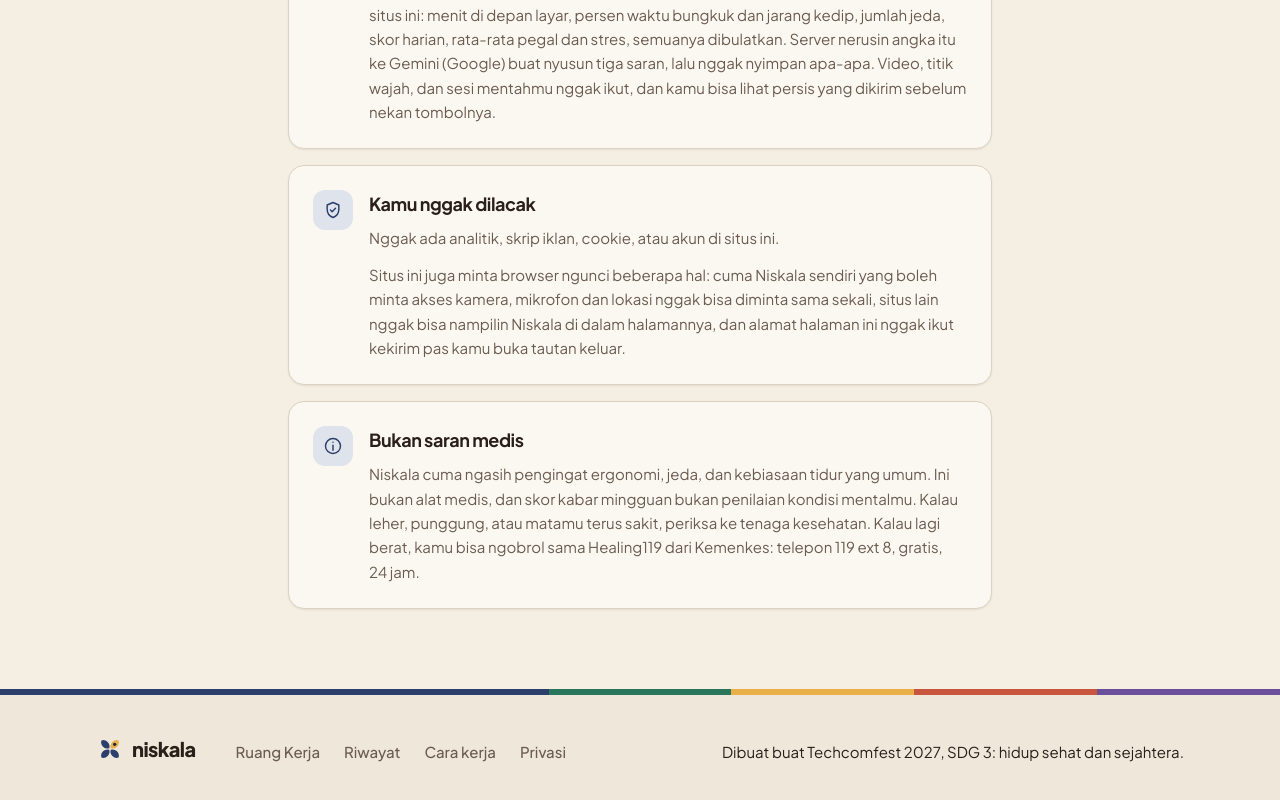
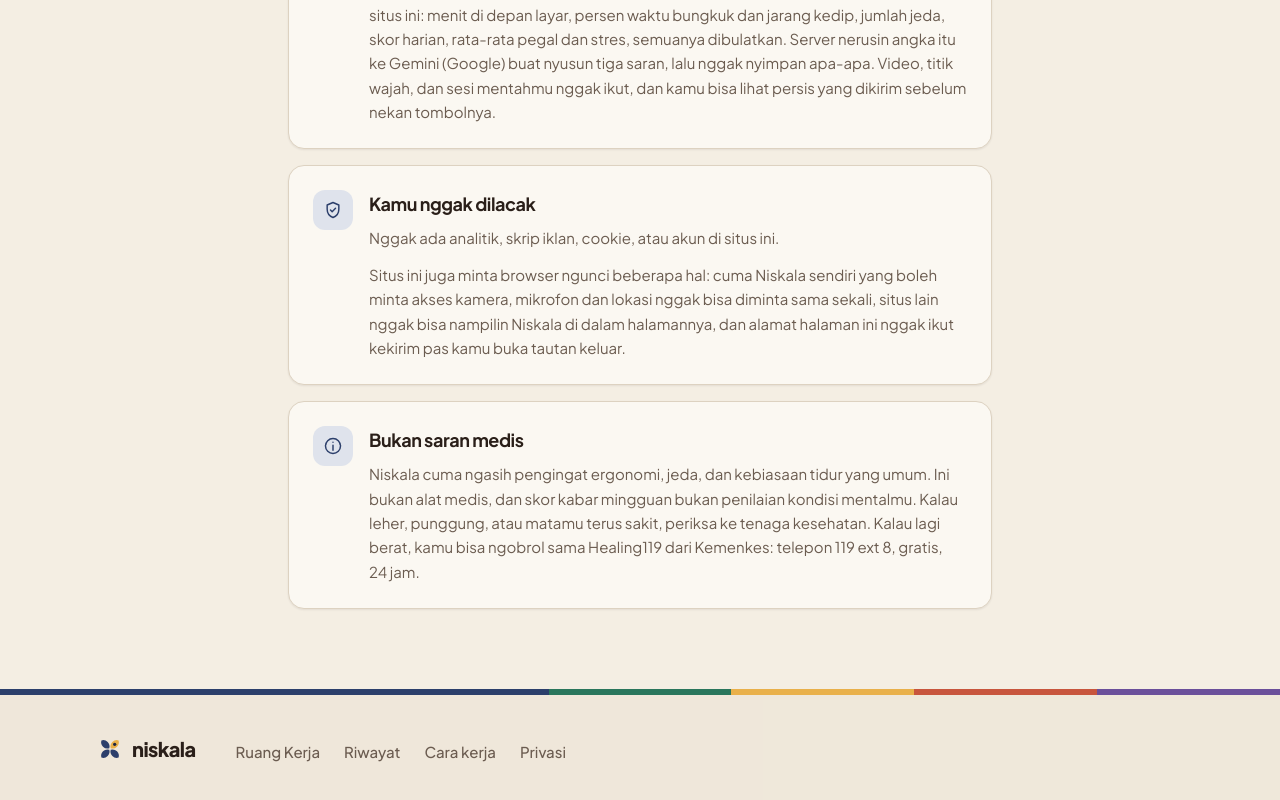
Before and after one commit to Ariffansyah/niskala, a Next.js app: page /privasi in a window 1280 px wide. Shown: the part 1588-2388 px from the top of the page. Built offline with nearby package versions, Linux system fonts and the light colour scheme; no server answers.

Commit message:
ui(footer): drop the competition line

```diff
--- a/components/site-footer.tsx
+++ b/components/site-footer.tsx
@@ -30,7 +30,6 @@ export default function SiteFooter() {
             </Link>
           ))}
         </nav>
-        <p className="md:ml-auto">Dibuat buat Techcomfest 2027, SDG 3: hidup sehat dan sejahtera.</p>
       </div>
     </footer>
   );
```
